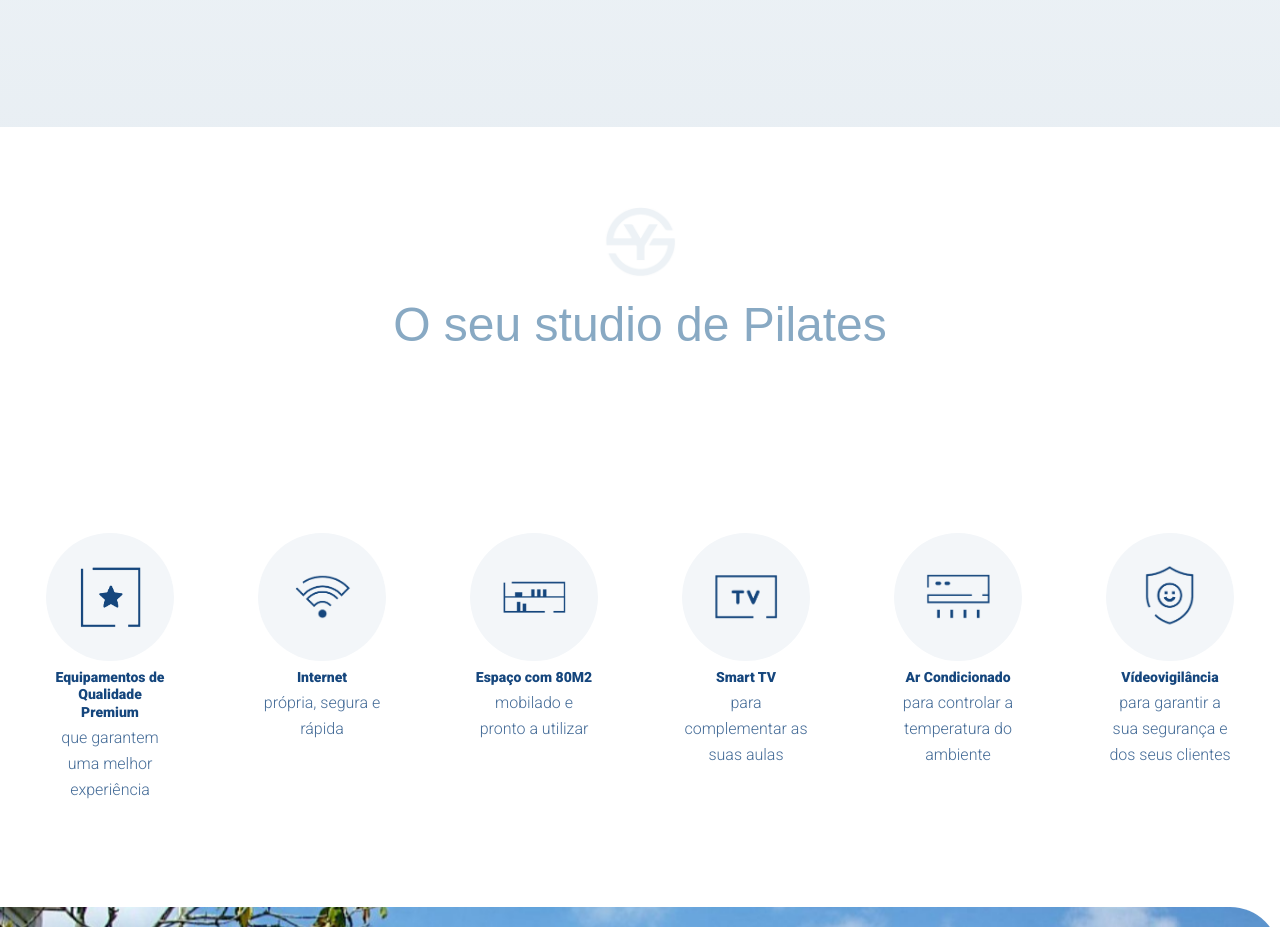
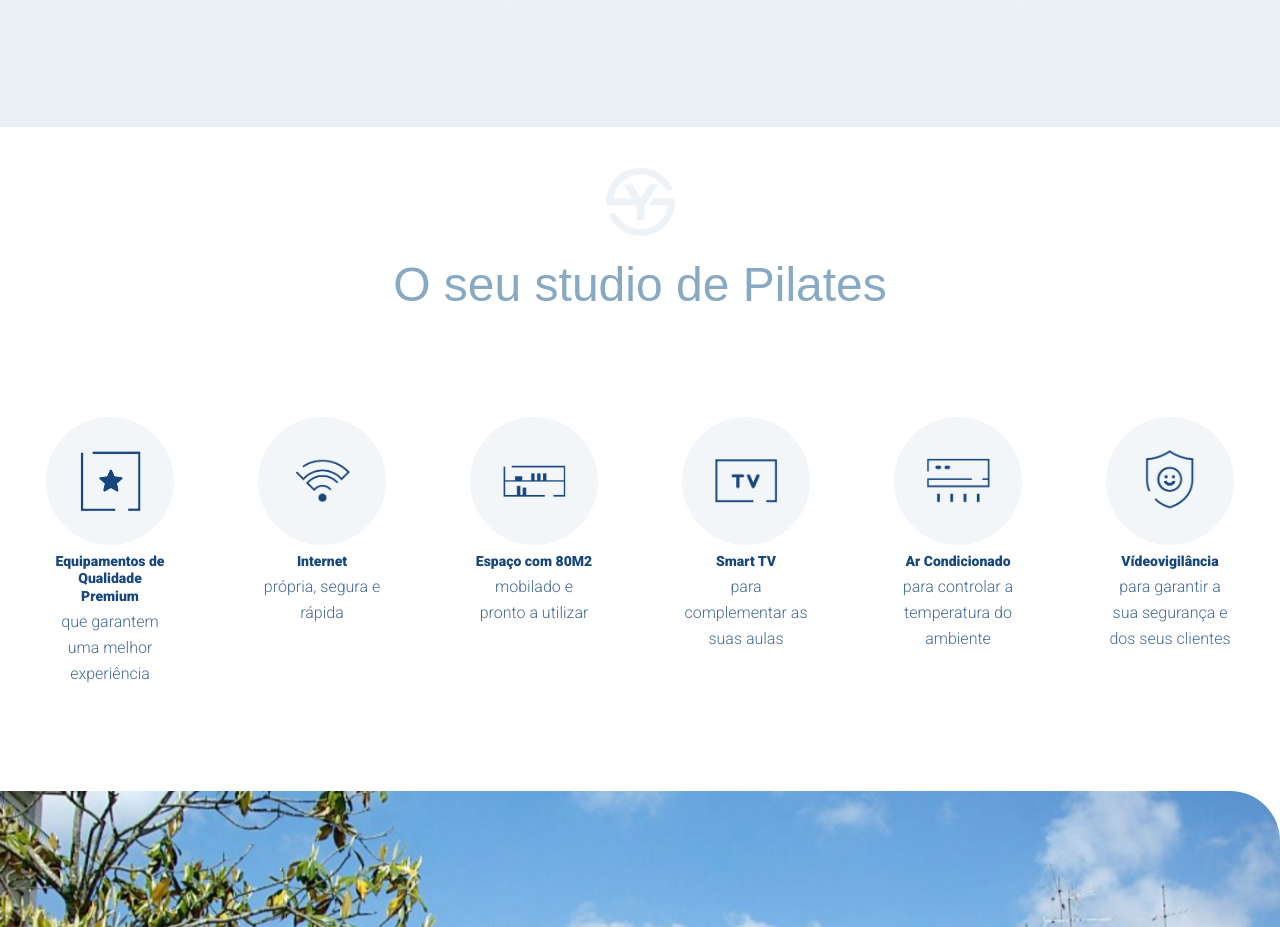
Before and after one commit to AsifIqbal093/YourselfPilates_Main, a Next.js app: page /home in a window 1280 px wide. Shown: the part 1200-2127 px from the top of the page. Built offline with nearby package versions, Linux system fonts and the light colour scheme; a web font is replaced by a local one.

Commit message:
O seu studio de Pilates Title fixed

```diff
--- a/src/components/sections/Home/SectionDivider.jsx
+++ b/src/components/sections/Home/SectionDivider.jsx
@@ -21,7 +21,7 @@ const kodchasan = Kodchasan({
 
 const SectionDivider = ({ title, subtitle }) => {
 	return (
-		<section className="py-20 bg-white">
+		<section className="py-10 bg-white -mb-9">
 			<div className="container mx-auto px-4 md:px-6 lg:px-8">
 				<motion.div
 					initial={{ opacity: 0, y: 20 }}
```
Also changed, not shown: src/components/sections/Home/FeaturesGrid.jsx (+0 -8 lines).
